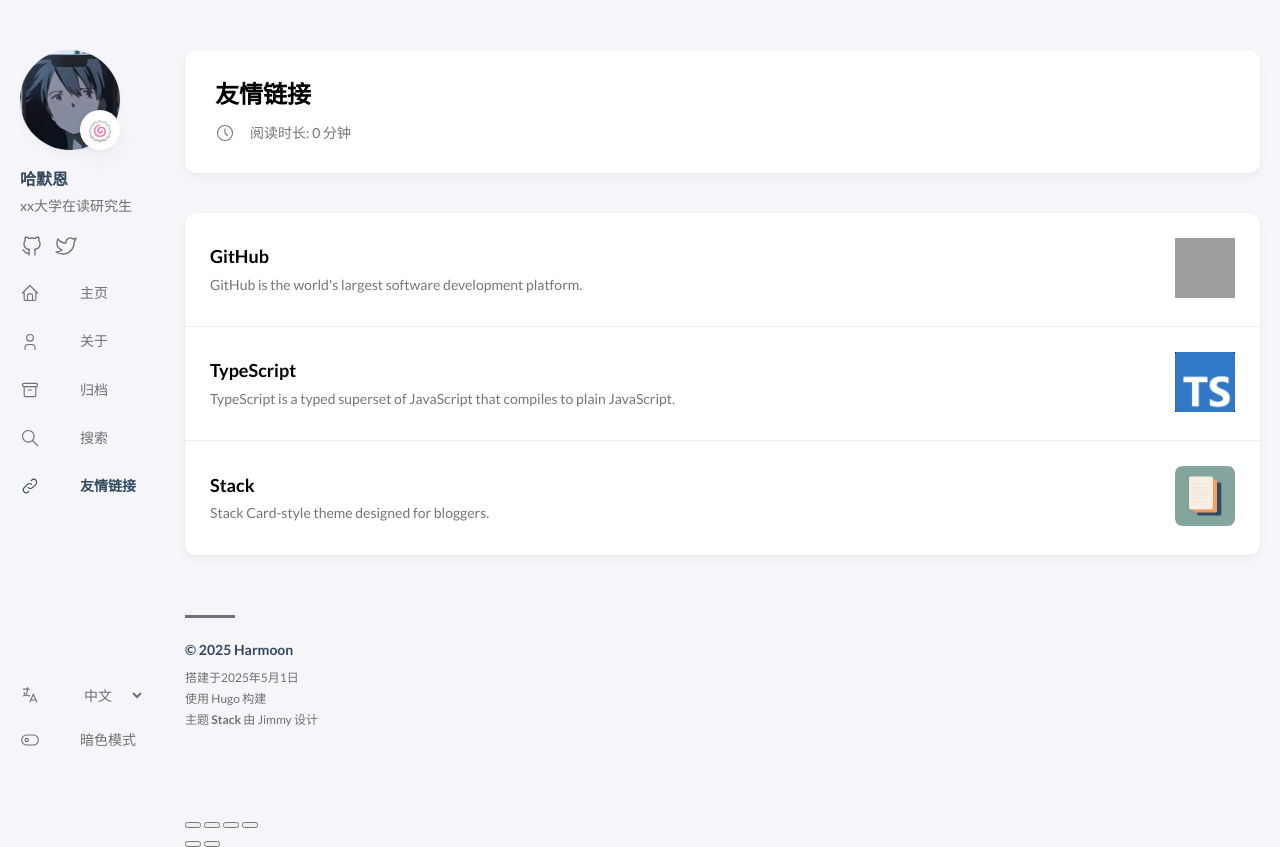
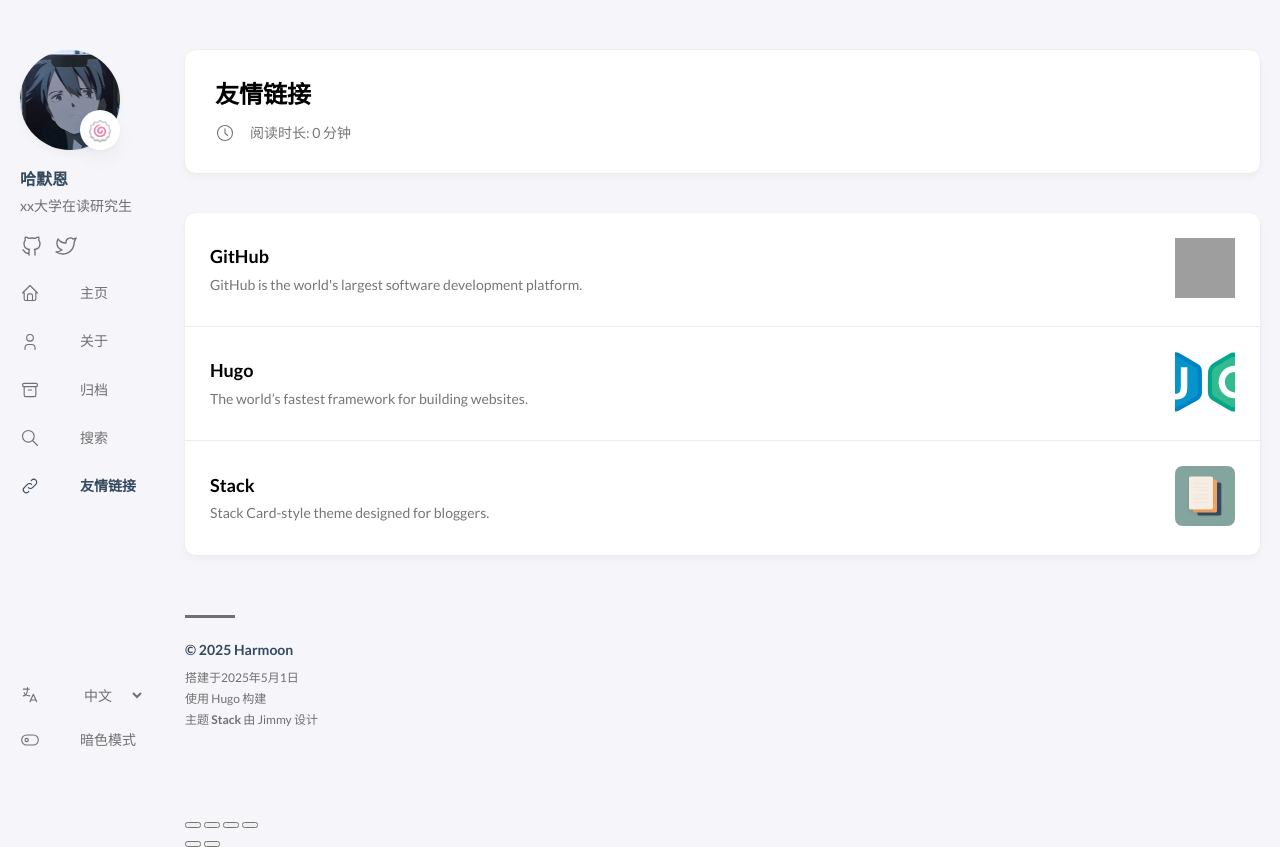
Before and after one commit to Neverlazy3/NeverLazy3.github.io, a plain HTML site: page 友情链接/index.html in a window 1280 px wide. Drawn offline with nearby package versions, Linux system fonts and the light colour scheme; some packages are replaced by stand-ins of ours; grey boxes are pictures that could not be loaded; a script that the page names is missing.

Commit message:
auto deploy Neverlazy3/HugoDev@0a2500a8566f4628cfee6b5b2e75aa6fb44d6043

```diff
--- a/友情链接/index.html
+++ b/友情链接/index.html
@@ -382,12 +382,12 @@
         </article>
 
         <article>
-            <a href="https://www.typescriptlang.org" target="_blank" rel="noopener">
+            <a href="https://gohugo.io" target="_blank" rel="noopener">
                 <div class="article-details">
-                    <h2 class="article-title">TypeScript</h2>
+                    <h2 class="article-title">Hugo</h2>
                     <footer class="article-time">
 
-                            TypeScript is a typed superset of JavaScript that compiles to plain JavaScript.
+                            The world’s fastest framework for building websites.
 
                     </footer>
                 </div>
@@ -398,7 +398,7 @@
 
 
                     <div class="article-image">
-                        <img src="/%E5%8F%8B%E6%83%85%E9%93%BE%E6%8E%A5/ts-logo-128.jpg" loading="lazy">
+                        <img src="/%E5%8F%8B%E6%83%85%E9%93%BE%E6%8E%A5/hugo-logo-wide.svg" loading="lazy">
                     </div>
 
             </a>
```
Also changed, not shown: 友情链接/hugo-logo-wide.svg (added).
